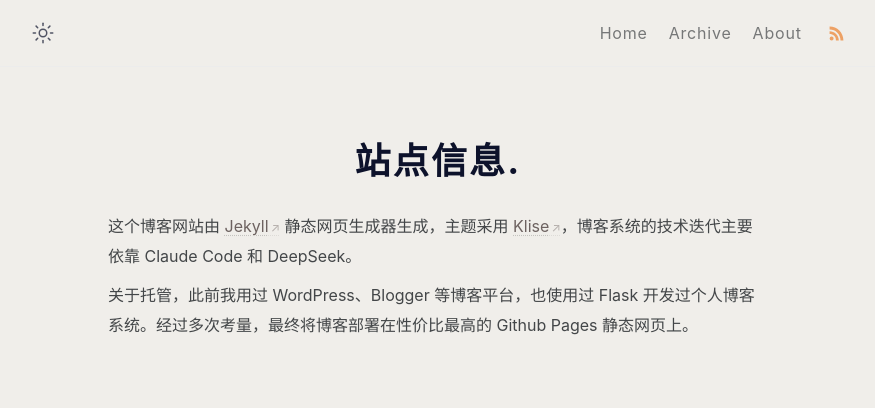
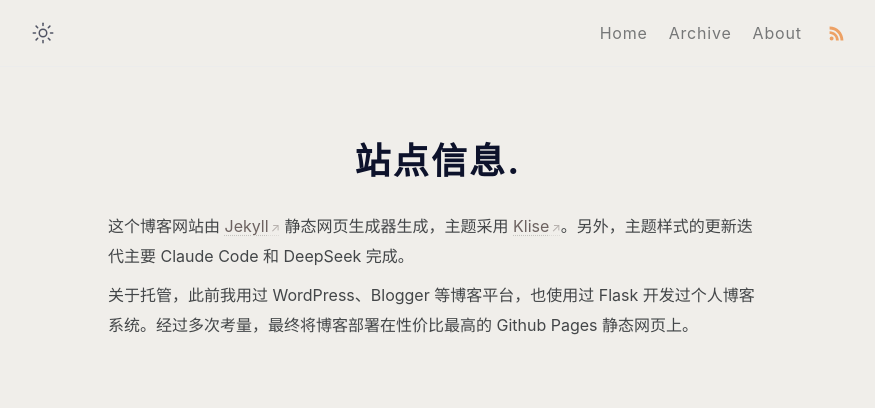
Before and after one commit to gaotianchi/gaotianchi.github.io, a Jekyll site: the page built from _pages/colophon.md, in a window 1280 px wide. Shown: the top 408 px of the page, without its empty margins (202-1077 px from the left). Built offline with Jekyll 4.4.1, drawn with Linux system fonts in a browser that asks for light colours.

Commit message:
docs(colophon): 优化 AI 辅助说明措辞
Co-Authored-By: Claude Fable 5 <noreply@anthropic.com>

```diff
--- a/_pages/colophon.md
+++ b/_pages/colophon.md
@@ -5,6 +5,6 @@ layout: page
 description: 这个网站是如何构建的？
 ---
 
-这个博客网站由 [Jekyll](https://jekyllrb.com/) 静态网页生成器生成，主题采用 [Klise](https://github.com/piharpi/jekyll-klise)，博客系统的技术迭代主要依靠 Claude Code 和 DeepSeek。
+这个博客网站由 [Jekyll](https://jekyllrb.com/) 静态网页生成器生成，主题采用 [Klise](https://github.com/piharpi/jekyll-klise)。另外，主题样式的更新迭代主要 Claude Code 和 DeepSeek 完成。
 
 关于托管，此前我用过 WordPress、Blogger 等博客平台，也使用过 Flask 开发过个人博客系统。经过多次考量，最终将博客部署在性价比最高的 Github Pages 静态网页上。
```
